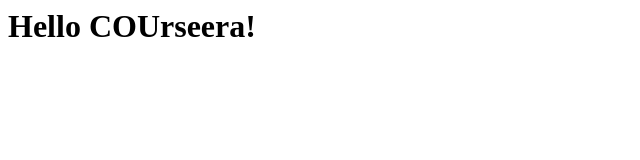
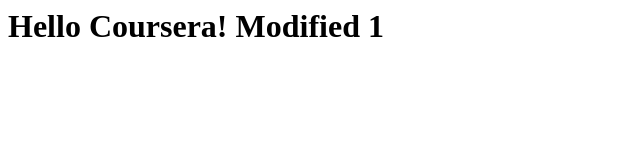
Before and after one commit to PrashanthS06/coursera-test, a plain HTML site: page index.html in a window 1280 px wide. Shown: the whole page, without its empty margins (0-640 px from the left). Drawn offline with Linux system fonts and the light colour scheme.

Commit message:
my first page 1

```diff
--- a/index.html
+++ b/index.html
@@ -3,6 +3,6 @@
 	<title>Hello Courseera</title>
 </head>
 <body>
-	<h1>Hello COUrseera!</h1>
+	<h1>Hello Coursera! Modified 1</h1>
 </body>
 </html>
```
